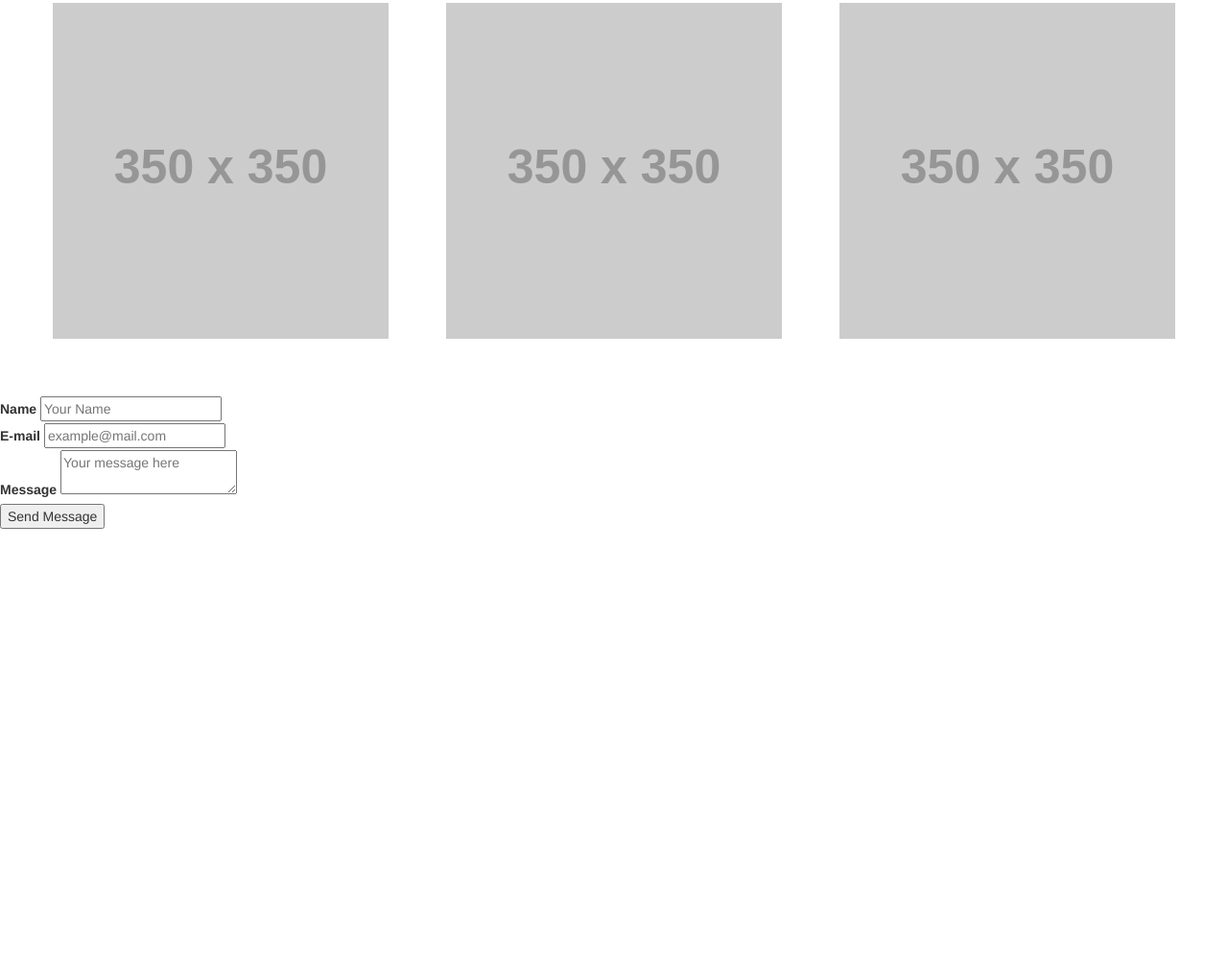
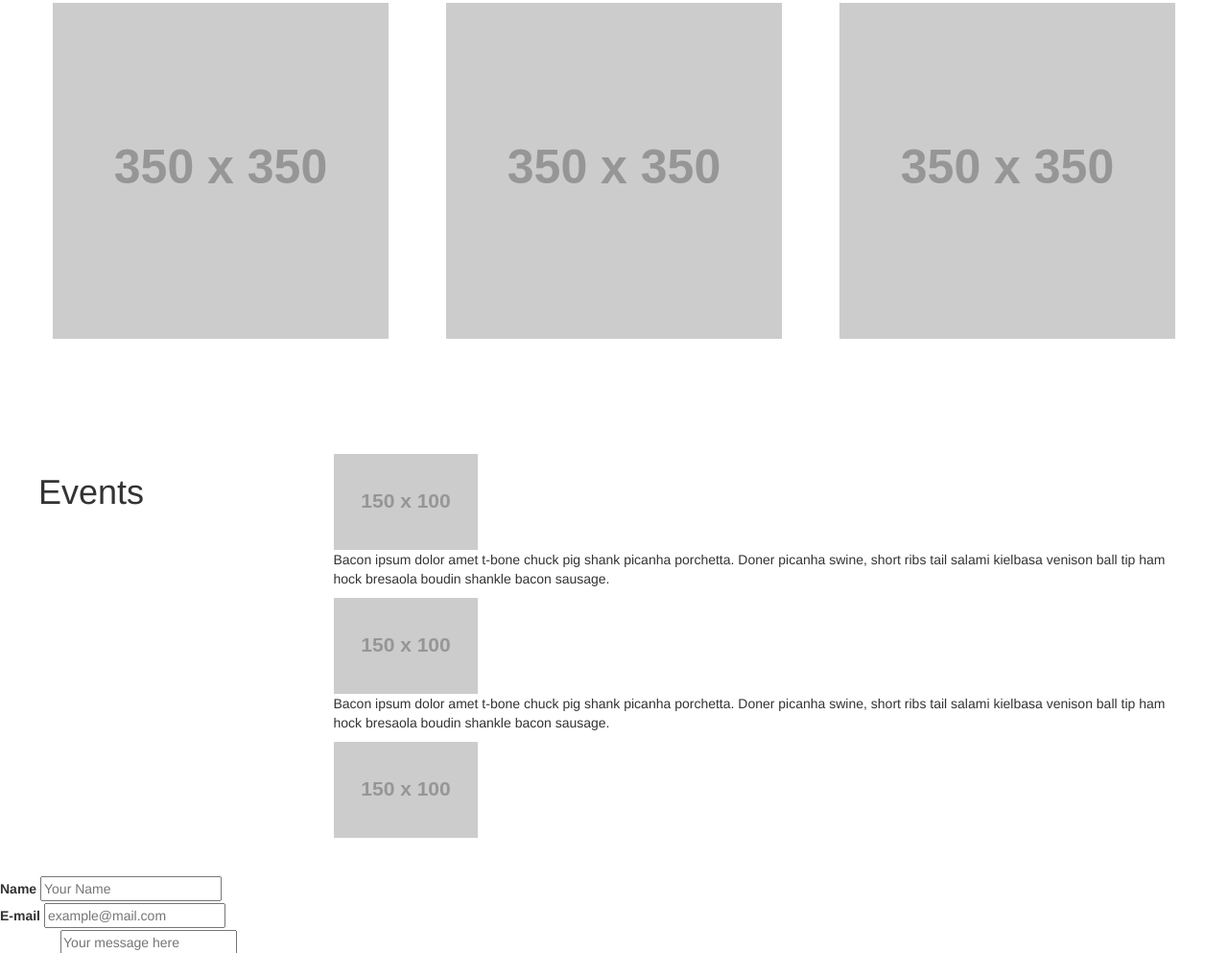
Before and after one commit to tenji240/HTML-Base, a plain HTML site: page index.html in a window 1280 px wide. Shown: the part 2647-3640 px from the top of the page at 96% size. Before the commit the page ends 3198 px from the top, so only its background shows below. Drawn offline with nearby package versions, Linux system fonts and the light colour scheme; placeholder pictures from the web are drawn by us.

Commit message:
Set up base scaffold and CSS for Events Section

```diff
--- a/index.html
+++ b/index.html
@@ -123,7 +123,86 @@
 
 
   <section id="events">
+    <div class="row">
+      <div class="col-md-3">
+        <h1>Events</h1>
+      </div>
+      <div class="col-md-9" id="events-scroll">
 
+        <div class="event-block">
+          <div class="event-img">
+            <img src="http://placehold.it/150x100">
+          </div>
+          <div class="event-txt">
+            <p>Bacon ipsum dolor amet t-bone chuck pig shank picanha porchetta. Doner picanha swine, short ribs tail salami kielbasa venison ball tip ham hock bresaola boudin shankle bacon sausage.</p>
+          </div>
+        </div>
+
+        <div class="event-block">
+          <div class="event-img">
+            <img src="http://placehold.it/150x100">
+          </div>
+          <div class="event-txt">
+            <p>Bacon ipsum dolor amet t-bone chuck pig shank picanha porchetta. Doner picanha swine, short ribs tail salami kielbasa venison ball tip ham hock bresaola boudin shankle bacon sausage.</p>
+          </div>
+        </div>
+
+        <div class="event-block">
+          <div class="event-img">
+            <img src="http://placehold.it/150x100">
+          </div>
+          <div class="event-txt">
+            <p>Bacon ipsum dolor amet t-bone chuck pig shank picanha porchetta. Doner picanha swine, short ribs tail salami kielbasa venison ball tip ham hock bresaola boudin shankle bacon sausage.</p>
+          </div>
+        </div>
+
+        <div class="event-block">
+          <div class="event-img">
+            <img src="http://placehold.it/150x100">
+          </div>
+          <div class="event-txt">
+            <p>Bacon ipsum dolor amet t-bone chuck pig shank picanha porchetta. Doner picanha swine, short ribs tail salami kielbasa venison ball tip ham hock bresaola boudin shankle bacon sausage.</p>
+          </div>
+        </div>
+
+        <div class="event-block">
+          <div class="event-img">
+            <img src="http://placehold.it/150x100">
+          </div>
+          <div class="event-txt">
+            <p>Bacon ipsum dolor amet t-bone chuck pig shank picanha porchetta. Doner picanha swine, short ribs tail salami kielbasa venison ball tip ham hock bresaola boudin shankle bacon sausage.</p>
+          </div>
+        </div>
+
+        <div class="event-block">
+          <div class="event-img">
+            <img src="http://placehold.it/150x100">
+          </div>
+          <div class="event-txt">
+            <p>Bacon ipsum dolor amet t-bone chuck pig shank picanha porchetta. Doner picanha swine, short ribs tail salami kielbasa venison ball tip ham hock bresaola boudin shankle bacon sausage.</p>
+          </div>
+        </div>
+
+        <div class="event-block">
+          <div class="event-img">
+            <img src="http://placehold.it/150x100">
+          </div>
+          <div class="event-txt">
+            <p>Bacon ipsum dolor amet t-bone chuck pig shank picanha porchetta. Doner picanha swine, short ribs tail salami kielbasa venison ball tip ham hock bresaola boudin shankle bacon sausage.</p>
+          </div>
+        </div>
+
+        <div class="event-block">
+          <div class="event-img">
+            <img src="http://placehold.it/150x100">
+          </div>
+          <div class="event-txt">
+            <p>Bacon ipsum dolor amet t-bone chuck pig shank picanha porchetta. Doner picanha swine, short ribs tail salami kielbasa venison ball tip ham hock bresaola boudin shankle bacon sausage.</p>
+          </div>
+        </div>
+
+      </div>
+    </div>
   </section>
 
   <section id="contact">
--- a/styles/app/application.less
+++ b/styles/app/application.less
@@ -11,11 +11,6 @@ a{
     color: @yellow;
     text-decoration: none;
   }
-}
-
-.main {
-  margin: auto;
-  padding: 32px;
 }
 
 #landing{
@@ -35,6 +30,7 @@ a{
 }
 
 #about{
+  width: 100%;
   height: 500px;
   margin: auto;
   padding: 40px;
@@ -49,13 +45,14 @@ a{
     padding-top: 15%;
   }
   h1, p{
-    color: white;
+    color: #ecf0f1;
     text-align: center;
     vertical-align: middle;
   }
 }
 
 #board{
+  width: 100%;
   margin: auto;
   padding: 40px;
   text-align: center;
@@ -63,3 +60,19 @@ a{
     padding: 20px 0px;
   }
 }
+
+#events{
+  height: 500px;
+  width: 100%;
+  margin: auto;
+  padding: 40px;
+  .row {
+    height: 450px;
+    overflow: scroll;
+    padding: 20px 0px;
+  }
+  #events-scroll{
+    height: 400px;
+    overflow: scroll;
+  }
+}
```
Also changed, not shown: styles/app.css. Lines whose indentation alone changed are shown as unchanged.
